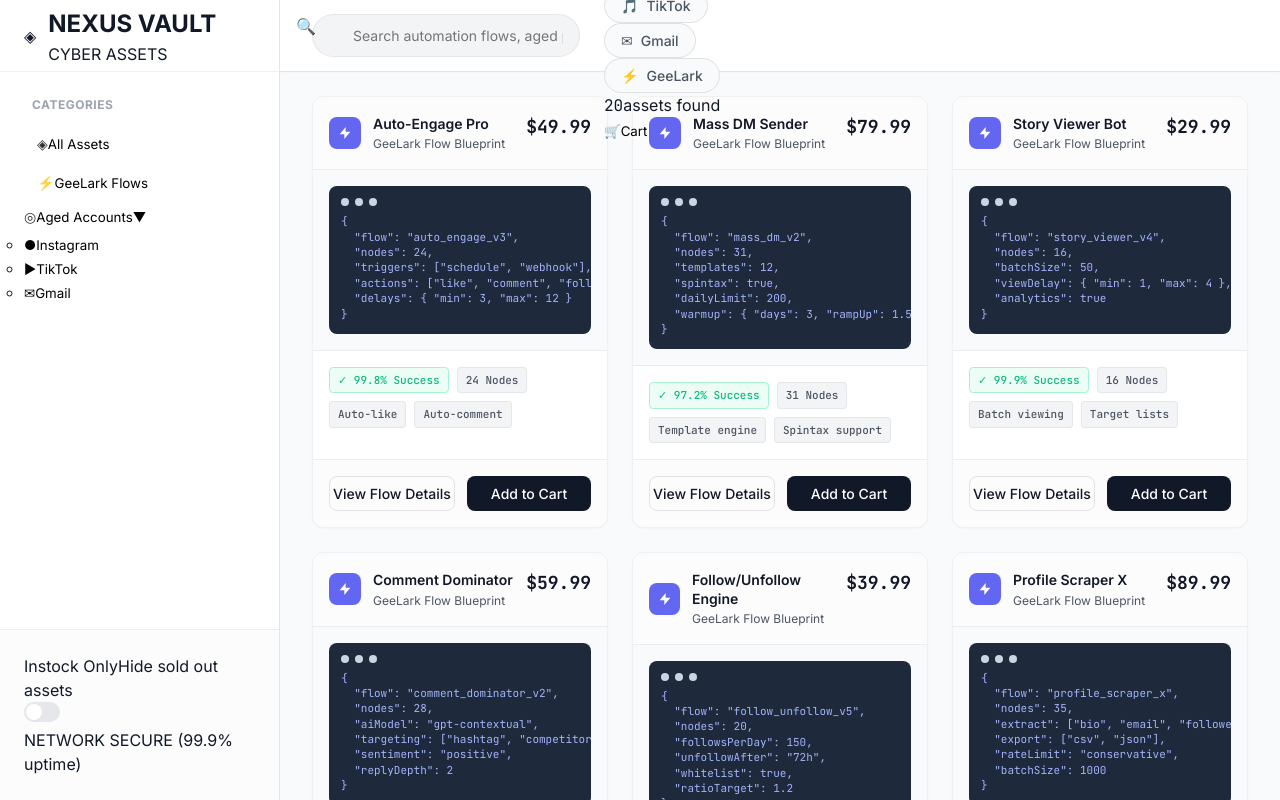
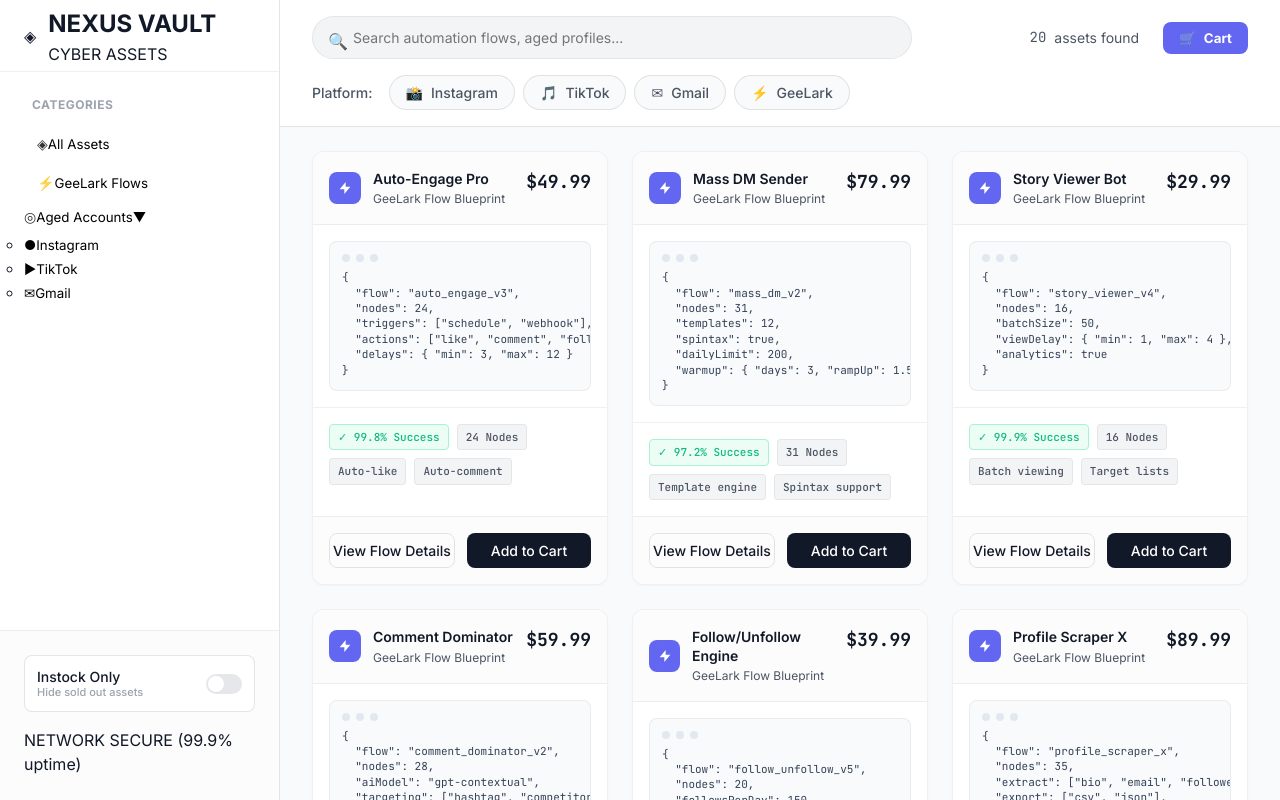
Before and after one commit to Anjanamara/Geelarkflows, a React (Vite) app: page / in a window 1280 px wide. Shown: the top 800 px of the page. Built offline with nearby package versions, Linux system fonts and the light colour scheme.

Commit message:
fix: resolve header collisions and refine light mode product grid

```diff
--- a/src/components/FilterHeader.css
+++ b/src/components/FilterHeader.css
@@ -3,17 +3,32 @@
    ============================================================ */
 
 .filter-header {
-  height: var(--header-height);
-  padding: 0 var(--sp-8);
+  min-height: var(--header-height);
+  padding: var(--sp-4) var(--sp-8);
   display: flex;
-  align-items: center;
-  gap: var(--sp-6);
+  flex-direction: column;
+  gap: var(--sp-4);
   background-color: var(--bg-card);
   border-bottom: 1px solid var(--border-medium);
   position: sticky;
   top: 0;
   z-index: 30;
   box-shadow: 0 1px 3px rgba(0,0,0,0.02);
+}
+
+.filter-top-row {
+  display: flex;
+  justify-content: space-between;
+  align-items: center;
+  gap: var(--sp-6);
+  width: 100%;
+}
+
+.filter-bottom-row {
+  display: flex;
+  justify-content: flex-start;
+  align-items: center;
+  width: 100%;
 }
 
 .search-container {
@@ -49,9 +64,52 @@
   box-shadow: 0 0 0 3px var(--accent-indigo-glow);
 }
 
+.search-clear {
+  position: absolute;
+  right: var(--sp-4);
+  color: var(--text-muted);
+}
+
+.header-meta-group {
+  display: flex;
+  align-items: center;
+  gap: var(--sp-6);
+}
+
+.results-count {
+  display: flex;
+  align-items: center;
+  gap: var(--sp-2);
+  color: var(--text-secondary);
+  font-size: var(--text-sm);
+}
+
+.cart-trigger-btn {
+  display: flex;
+  align-items: center;
+  gap: var(--sp-2);
+  padding: var(--sp-2) var(--sp-4);
+  background: var(--accent-indigo);
+  color: white;
+  border-radius: var(--radius-md);
+  font-weight: var(--weight-bold);
+}
+
+.platform-chips-container {
+  display: flex;
+  align-items: center;
+  gap: var(--sp-4);
+}
+
+.chips-label {
+  font-size: var(--text-sm);
+  font-weight: var(--weight-medium);
+  color: var(--text-secondary);
+}
+
 .platform-chips {
-  display: flex;
-  gap: var(--sp-2);
+  display: inline-flex;
+  gap: 0.5rem; /* Explicit gap-2 equivalent */
   align-items: center;
 }
 
@@ -85,7 +143,3 @@
   height: 8px;
   border-radius: 50%;
 }
-
-.platform-chip.active .platform-chip-indicator {
-  box-shadow: 0 0 6px rgba(255, 255, 255, 0.4);
-}
--- a/src/components/FilterHeader.jsx
+++ b/src/components/FilterHeader.jsx
@@ -16,27 +16,23 @@
 
   const getPlatformIcon = (platformId) => {
     switch (platformId) {
-      case 'instagram':
-        return '📸';
-      case 'tiktok':
-        return '🎵';
-      case 'gmail':
-        return '✉';
-      case 'geelark':
-        return '⚡';
-      default:
-        return '◈';
+      case 'instagram': return '📸';
+      case 'tiktok': return '🎵';
+      case 'gmail': return '✉';
+      case 'geelark': return '⚡';
+      default: return '◈';
     }
   };
 
   return (
     <header className="filter-header">
-      <div className="search-bar-container">
+      <div className="filter-top-row">
+        <div className="search-container">
           <span className="search-icon">🔍</span>
           <input
             type="text"
             className="search-input"
-          placeholder="Search automation flows, aged profiles, PVA accounts, features..."
+            placeholder="Search automation flows, aged profiles..."
             value={searchQuery}
             onChange={(e) => setSearchQuery(e.target.value)}
           />
@@ -47,10 +43,28 @@
           )}
         </div>
 
-      <div className="filter-actions-row">
+        <div className="header-meta-group">
+          <div className="results-count">
+            <span className="count-number mono">{filteredProducts.length}</span>
+            <span className="count-text">assets found</span>
+          </div>
+
+          <button className="cart-trigger-btn" onClick={openCart} aria-label="Open Shopping Cart">
+            <span className="cart-btn-icon">🛒</span>
+            <span className="cart-btn-text">Cart</span>
+            {cartItemCount > 0 && (
+              <span className="cart-badge mono">
+                ({cartItemCount})
+              </span>
+            )}
+          </button>
+        </div>
+      </div>
+
+      <div className="filter-bottom-row">
         <div className="platform-chips-container">
           <span className="chips-label">Platform:</span>
-          <div className="chips-group">
+          <div className="platform-chips">
             {platforms.map((platform) => {
               const isActive = selectedPlatforms.includes(platform.id);
               const activeStyle = isActive
@@ -62,13 +76,7 @@
                       platform.id === 'gmail' ? '234, 67, 53' :
                       '129, 140, 248'
                     }, 0.15)`,
-                    color: '#f8fafc',
-                    boxShadow: `0 0 12px ${
-                      platform.id === 'instagram' ? 'var(--color-instagram-glow)' :
-                      platform.id === 'tiktok' ? 'var(--color-tiktok-glow)' :
-                      platform.id === 'gmail' ? 'var(--color-gmail-glow)' :
-                      'var(--color-geelark-glow)'
-                    }`,
+                    color: '#0f172a',
                   }
                 : {};
 
@@ -86,23 +94,6 @@
             })}
           </div>
         </div>
-
-        <div className="header-meta-group">
-          <div className="results-count">
-            <span className="count-number mono">{filteredProducts.length}</span>
-            <span className="count-text">assets found</span>
-          </div>
-
-          <button className="cart-trigger-btn" onClick={openCart} aria-label="Open Shopping Cart">
-            <span className="cart-btn-icon">🛒</span>
-            <span className="cart-btn-text">Cart</span>
-            {cartItemCount > 0 && (
-              <span className="cart-badge mono animate-badge-bounce">
-                {cartItemCount}
-              </span>
-            )}
-          </button>
-        </div>
       </div>
     </header>
   );
--- a/src/components/FlowCard.css
+++ b/src/components/FlowCard.css
@@ -75,15 +75,16 @@
 /* Code Snippet Area */
 .code-preview-container {
   padding: var(--sp-4);
-  background: #f8fafc;
+  background: #ffffff;
   border-bottom: 1px solid var(--border-light);
 }
 
 .code-window {
-  background: #1e293b;
+  background: #f8fafc;
   border-radius: var(--radius-md);
   padding: var(--sp-3);
   overflow: hidden;
+  border: 1px solid var(--border-light);
 }
 
 .code-header {
@@ -96,13 +97,13 @@
   width: 8px;
   height: 8px;
   border-radius: 50%;
-  background: #cbd5e1;
+  background: #e2e8f0;
 }
 
 .code-content {
   font-family: var(--font-mono);
   font-size: 11px;
-  color: #a5b4fc;
+  color: #334155;
   white-space: pre;
   line-height: 1.4;
 }
--- a/src/components/Sidebar.css
+++ b/src/components/Sidebar.css
@@ -169,6 +169,21 @@
   background-color: #fcfcfc;
 }
 
+.filter-toggle-container {
+  margin-bottom: var(--sp-4);
+}
+
+.toggle-label {
+  font-size: var(--text-sm);
+  font-weight: var(--weight-medium);
+  color: var(--text-primary);
+}
+
+.toggle-sublabel {
+  font-size: 11px;
+  color: var(--text-muted);
+}
+
 .stock-toggle-btn {
   width: 100%;
   display: flex;
--- a/src/components/Sidebar.jsx
+++ b/src/components/Sidebar.jsx
@@ -118,17 +118,17 @@
 
       <div className="sidebar-footer">
         <div className="filter-toggle-container">
-          <div className="toggle-label-group">
-            <span className="toggle-label">Instock Only</span>
-            <span className="toggle-sublabel">Hide sold out assets</span>
-          </div>
           <button
-            className={`toggle-switch ${instockOnly ? 'active' : ''}`}
+            className={`stock-toggle-btn ${instockOnly ? 'active' : ''}`}
             onClick={() => setInstockOnly(!instockOnly)}
             role="switch"
             aria-checked={instockOnly}
           >
-            <span className="toggle-handle" />
+            <div style={{ display: 'flex', flexDirection: 'column', alignItems: 'flex-start' }}>
+              <span className="toggle-label">Instock Only</span>
+              <span className="toggle-sublabel">Hide sold out assets</span>
+            </div>
+            <span className="toggle-switch" />
           </button>
         </div>
 
```
Lines whose indentation alone changed are shown as unchanged.
